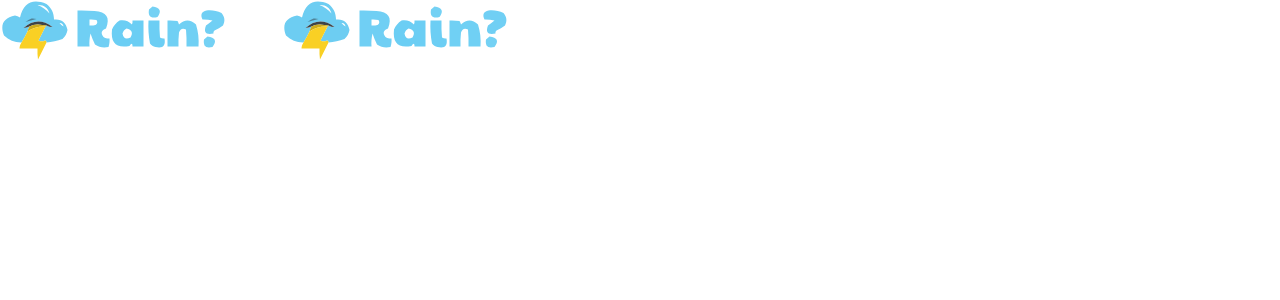
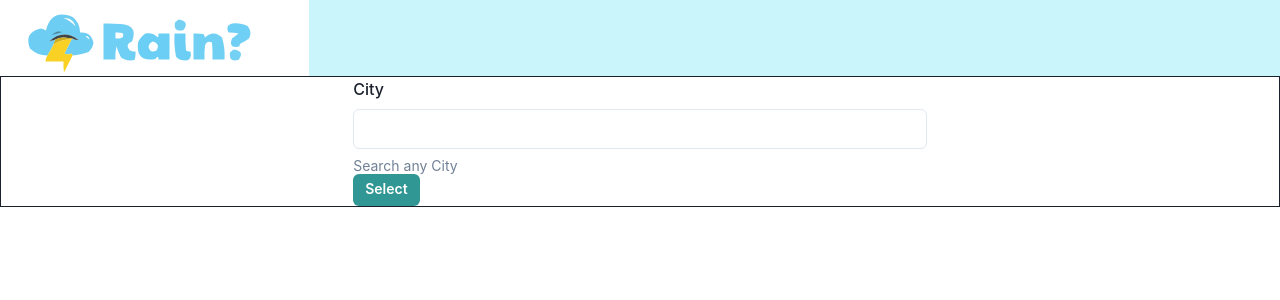
Before and after one commit to FacuDipi/weather-app, a React (Create React App) app: page / in a window 1280 px wide. Shown: the top 300 px of the page. Built offline with nearby package versions, Linux system fonts and the light colour scheme; no server answers.

Commit message:
temp component with form-control

```diff
--- a/src/App.jsx
+++ b/src/App.jsx
@@ -1,14 +1,13 @@
 import { ChakraProvider } from '@chakra-ui/react'
 import Header from './components/header';
-
-
+import Body from './components/body';
 
 function App() {
   return (
     <ChakraProvider >
 
    <Header  />
-
+  <Body/>
 </ChakraProvider>
   )
 
--- /dev/null
+++ b/src/components/body.jsx
@@ -0,0 +1,19 @@
+import { Container, Flex } from "@chakra-ui/react";
+import TempNum from "./tempNum";
+
+
+const Body = () => {
+
+return(
+<Container  maxW='100vw' maxH='100vh' border= '1px'>
+<Flex>
+    <TempNum/>
+    </Flex>
+    </Container>
+
+
+)
+
+}
+
+export default Body
--- a/src/components/header.jsx
+++ b/src/components/header.jsx
@@ -5,15 +5,17 @@ import headerTheme from "../theme/components/headerTheme";
 
 
 
+
+
 const Header = () => {
   return (
-    <Container theme={headerTheme} maxW='container.md'width='full' p={0} m={0} >
-      <Flex justifyContent='flex-start'>
-        <Box bg='brand.20'>
+    <Container  maxW='100vw' width='full' p={0} m={0} >
+      <Flex justifyContent='flex-start' >
+        <Box pl='2vw' pr='4vw' paddingTop= '1vw' >
           <Logo />
         </Box>
-        <Box pl={50}>
-          <Logo />
+        <Box  width='full' bg='#caf6fb' >
+
         </Box>
       </Flex>
     </Container>
--- /dev/null
+++ b/src/components/tempNum.jsx
@@ -0,0 +1,68 @@
+import {
+  Container,
+  Flex,
+  Box,
+  FormControl,
+  FormLabel,
+  FormErrorMessage,
+  FormHelperText,
+  Input,
+  Button
+
+} from "@chakra-ui/react";
+import { useState, useEffect } from "react";
+import { getWeather } from "../data/getWeatherdata";
+
+//JSON.toString(data);
+
+const TempNum = () => {
+  const [error, setError] = useState(null);
+  const [isLoaded, setIsLoaded] = useState(false);
+  const [apiData, setApiData] = useState({});
+  const [getState, setGetState] = useState("");
+  const [state, setState] = useState([]);
+
+  const apiKey = process.env.REACT_APP_API_KEY;
+  const apiUrl = `api.openweathermap.org/data/2.5/weather?q=${state}&appid=${apiKey}&units=metric`;
+
+  useEffect(() => {
+    fetch(apiUrl)
+      .then((res) => res.json())
+      .then((data) => {
+        setIsLoaded(true);
+        setApiData(data);
+        console.log(data);
+      })
+      .catch((error) => {
+        setIsLoaded(true);
+        setError(error);
+      });
+  }, [apiUrl]);
+
+  const inputHandler = (event) => {
+    setGetState(event.target.value);
+  };
+  const submitHandler = () => {
+    setState(getState);
+  };
+
+  return (
+      <Container>
+
+
+  <FormControl>
+    <FormLabel htmlFor='city'>City</FormLabel>
+    <Input id='city' type='city' onChange={inputHandler} value={getState}/>
+  <FormHelperText>Search any City</FormHelperText>
+  </FormControl>
+<Box>
+<Button colorScheme='teal' size='sm'>
+Select
+</Button>
+</Box>
+
+</Container>
+  )
+};
+
+export default TempNum;
--- /dev/null
+++ b/src/data/getWeatherdata.jsx
@@ -0,0 +1,7 @@
+
+
+export const getWeather = () => {
+    fetch(`api.openweathermap.org/data/2.5/weather?lat=35&lon=139&appid=dbe74c1e10696b7c5c58b4e703b1eefd`)
+    .then(res => res.json())
+
+}
```
Also changed, not shown: src/logo.svg (deleted), 1 other file (tests, documents, lock files or other folders).
